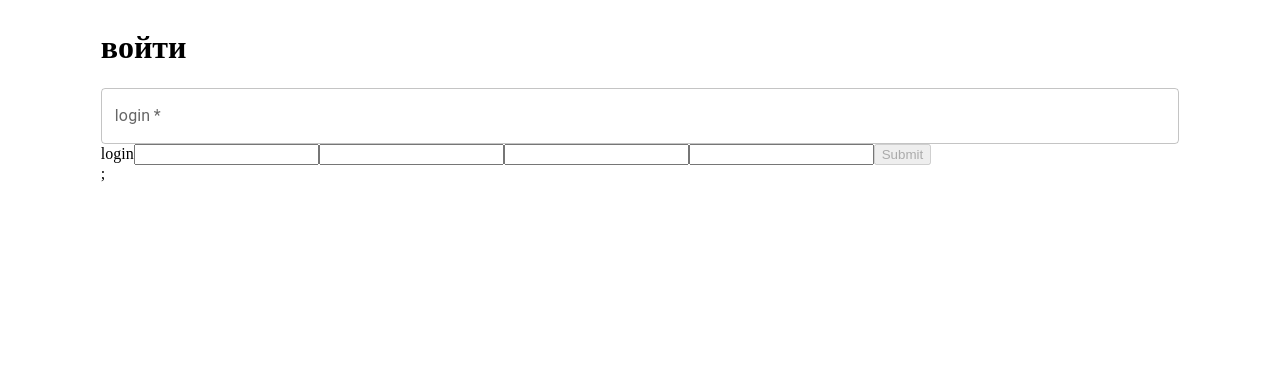
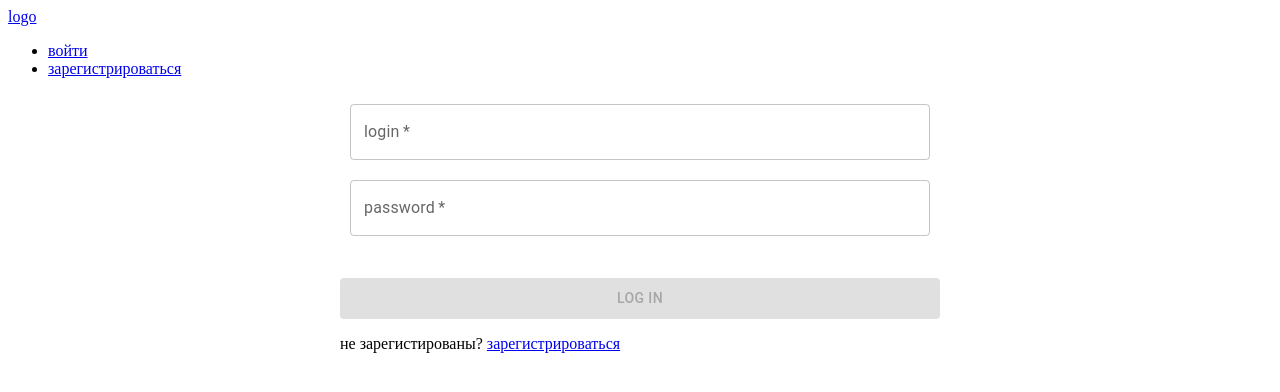
Before and after one commit to Musagigi/counter, a React app: page /login in a window 1280 px wide. Shown: the top 392 px of the page. Built offline with nearby package versions, Linux system fonts and the light colour scheme.

Commit message:
доделал форму

```diff
--- a/package.json
+++ b/package.json
@@ -39,11 +39,13 @@
   "dependencies": {
     "@emotion/react": "^11.11.3",
     "@emotion/styled": "^11.11.0",
+    "@hookform/resolvers": "^2.9.10",
     "@mui/icons-material": "^5.15.2",
     "@mui/material": "^5.15.2",
     "react": "^18.2.0",
     "react-dom": "^18.2.0",
     "react-hook-form": "^7.49.2",
-		"react-router-dom": "^6.16.0"
+    "react-router-dom": "^6.16.0",
+    "yup": "^1.3.3"
   }
 }
--- a/src/components/header/Header.tsx
+++ b/src/components/header/Header.tsx
@@ -2,7 +2,7 @@ import { Link } from "react-router-dom";
 
 export const Header = () => {
   return (
-    <>
+    <header>
       <div>
         <Link to={"/"}>logo</Link>
       </div>
@@ -14,6 +14,6 @@ export const Header = () => {
           <Link to={"/signup"}>зарегистрироваться</Link>
         </li>
       </ul>
-    </>
+    </header>
   );
 };
--- a/src/components/inputField/InputField.tsx
+++ b/src/components/inputField/InputField.tsx
@@ -1,12 +1,36 @@
 import { FormControl, TextField } from "@mui/material";
+import { Controller } from "react-hook-form";
 
-export const InputField = ({ label }) => {
+interface IField {
+  label: string;
+  control: any;
+  name: string;
+  errors: any;
+}
+
+export const InputField: React.FC<IField> = ({
+  label,
+  name,
+  control,
+  errors,
+}) => {
   return (
     <FormControl fullWidth>
-      <TextField
-        required
-        variant="outlined"
-        label={label}
+      <Controller
+        control={control}
+        name={name}
+        defaultValue=""
+        render={({ field }) => (
+          <TextField
+            {...field}
+            required
+            variant="outlined"
+            label={label}
+            error={!!errors}
+            helperText={errors ? errors?.message : ""}
+            sx={{ margin: "10px" }}
+          />
+        )}
       />
     </FormControl>
   );
--- a/src/components/login/Login.tsx
+++ b/src/components/login/Login.tsx
@@ -1,21 +1,40 @@
-import { useForm, SubmitHandler, FieldValues } from "react-hook-form";
+import { useForm, SubmitHandler } from "react-hook-form";
+import { Link } from "react-router-dom";
+import { yupResolver } from "@hookform/resolvers/yup";
+import * as yup from "yup";
 import { InputField } from "../inputField/InputField";
+import { Button } from "@mui/material";
+import { Box } from "@mui/material";
 
 interface IFormInput {
   login: string;
-  email: string;
   password: string;
-  confirmPassword: string;
 }
+
+const schema = yup.object({
+  login: yup
+    .string()
+    .min(2, "минимум 2 символа")
+    .max(20, "максимум 20 символов")
+    .required("поле является обязательным"),
+  password: yup
+    .string()
+    .min(4, "минимум 4 символа")
+    .max(16, "максимум 16 символов")
+    .required("поле является обязательным"),
+});
 
 export const Login = () => {
   const {
     register,
     handleSubmit,
     reset,
-    getValues,
+    control,
     formState: { errors, isValid },
-  } = useForm<IFormInput>({ mode: "onBlur" });
+  } = useForm<IFormInput>({
+    resolver: yupResolver(schema),
+    mode: "onBlur",
+  });
 
   const onSubmit: SubmitHandler<IFormInput> = (data) => {
     console.log(data);
@@ -23,65 +42,37 @@ export const Login = () => {
   };
 
   return (
-    <>
-      <h1>войти</h1>
-      <form onSubmit={handleSubmit(onSubmit)}>
-        <InputField label="login" />
-        <label>login</label>
-        <input
-          {...register("login", {
-            required: {
-              value: true,
-              message: "заполните поле",
-            },
-            maxLength: {
-              value: 15,
-              message: "максимальная длина поля 15 символов",
-            },
-          })}
-        />
-        {errors?.login && <p>{`${errors.login.message}`}</p>}
-        <input
-          {...register("email", {
-            required: {
-              value: true,
-              message: "заполните поле",
-            },
-          })}
-        />
-        {errors?.email && <p>{`${errors.email.message}`}</p>}
-        <input
-          {...register("password", {
-            required: {
-              value: true,
-              message: "заполните поле",
-            },
-            minLength: {
-              value: 8,
-              message: "Длина пароля должна быть больше 8 символов",
-            },
-          })}
-        />
-        {errors?.password && <p>{`${errors.password.message}`}</p>}
-        <input
-          {...register("confirmPassword", {
-            required: {
-              value: true,
-              message: "заполните поле",
-            },
-            validate: (value) => {
-              return value === getValues("password") || "пароль не совпадает";
-            },
-          })}
-        />
-        {errors?.confirmPassword && (
-          <p>{`${errors.confirmPassword.message}`}</p>
-        )}
-        <input
-          type="submit"
-          disabled={!isValid}
-        />
-      </form>
-    </>
+    <Box
+      onSubmit={handleSubmit(onSubmit)}
+      component="form"
+      maxWidth="sm"
+    >
+      <InputField
+        control={control}
+        label="login"
+        name="login"
+        errors={errors.login}
+        {...register("login")}
+      />
+      <InputField
+        control={control}
+        label="password"
+        name="password"
+        errors={errors.password}
+        {...register("password")}
+      />
+      <Button
+        type="submit"
+        variant="contained"
+        disabled={!isValid}
+        fullWidth
+        sx={{ mt: 4, padding: 1 }}
+      >
+        Log In
+      </Button>
+      <p>
+        не зарегистированы? <Link to={"/signup"}>зарегистрироваться</Link>
+      </p>
+    </Box>
   );
 };
--- a/src/components/signup/SignUp.tsx
+++ b/src/components/signup/SignUp.tsx
@@ -1,7 +1,102 @@
+import { useForm, SubmitHandler } from "react-hook-form";
+import { Link } from "react-router-dom";
+import { yupResolver } from "@hookform/resolvers/yup";
+import * as yup from "yup";
+import { InputField } from "../inputField/InputField";
+import { Button } from "@mui/material";
+import { Box } from "@mui/material";
+
+interface IFormInput {
+  login: string;
+  email: string;
+  password: string;
+  confirmPassword: string;
+}
+
+const schema = yup.object({
+  login: yup
+    .string()
+    .min(2, "минимум 2 символа")
+    .max(20, "максимум 20 символов")
+    .required("поле является обязательным"),
+  email: yup
+    .string()
+    .email("введите валидную почту")
+    .required("поле является обязательным"),
+  password: yup
+    .string()
+    .min(4, "минимум 4 символа")
+    .max(16, "максимум 16 символов")
+    .required("поле является обязательным"),
+  confirmPassword: yup
+    .string()
+    .required("поле является обязательным")
+    .oneOf([yup.ref("password"), null], "пароли не совпадают"),
+});
+
 export const SignUp = () => {
+  const {
+    register,
+    handleSubmit,
+    reset,
+    control,
+    formState: { errors, isValid },
+  } = useForm<IFormInput>({
+    resolver: yupResolver(schema),
+    mode: "onBlur",
+  });
+
+  const onSubmit: SubmitHandler<IFormInput> = (data) => {
+    console.log(data);
+    reset();
+  };
+
   return (
-    <>
-      <h1>зарегистрироваться</h1>
-    </>
+    <Box
+      onSubmit={handleSubmit(onSubmit)}
+      component="form"
+      maxWidth="sm"
+    >
+      <InputField
+        control={control}
+        label="login"
+        name="login"
+        errors={errors.login}
+        {...register("login")}
+      />
+      <InputField
+        control={control}
+        label="email"
+        name="email"
+        errors={errors.email}
+        {...register("email")}
+      />
+      <InputField
+        control={control}
+        label="password"
+        name="password"
+        errors={errors.password}
+        {...register("password")}
+      />
+      <InputField
+        control={control}
+        label="confirm password"
+        name="confirmPassword"
+        errors={errors.confirmPassword}
+        {...register("confirmPassword")}
+      />
+      <Button
+        type="submit"
+        variant="contained"
+        disabled={!isValid}
+        fullWidth
+        sx={{ mt: 4, padding: 1 }}
+      >
+        Sign Up
+      </Button>
+      <p>
+        уже зарегистированы? <Link to={"/login"}>войти</Link>
+      </p>
+    </Box>
   );
 };
--- a/src/pages/auth/Auth.tsx
+++ b/src/pages/auth/Auth.tsx
@@ -1,4 +1,5 @@
 import { useLocation } from "react-router-dom";
+import { Header } from "../../components/header/Header";
 import { Login } from "../../components/login/Login";
 import { SignUp } from "../../components/signup/SignUp";
 import { Box } from "@mui/material";
@@ -7,6 +8,8 @@ export const Auth = () => {
   const location = useLocation();
 
   return (
+    <>
+      <Header />
       <Box
         sx={{
           display: "flex",
@@ -14,9 +17,8 @@ export const Auth = () => {
           alignItems: "center",
         }}
       >
-      <Box component="form">
-        {location.pathname === "/login" ? <Login /> : <SignUp />};
+        {location.pathname === "/login" ? <Login /> : <SignUp />}
       </Box>
-    </Box>
+    </>
   );
 };
```
Also changed, not shown: 1 other file (tests, documents, lock files or other folders). Lines whose indentation alone changed are shown as unchanged.
